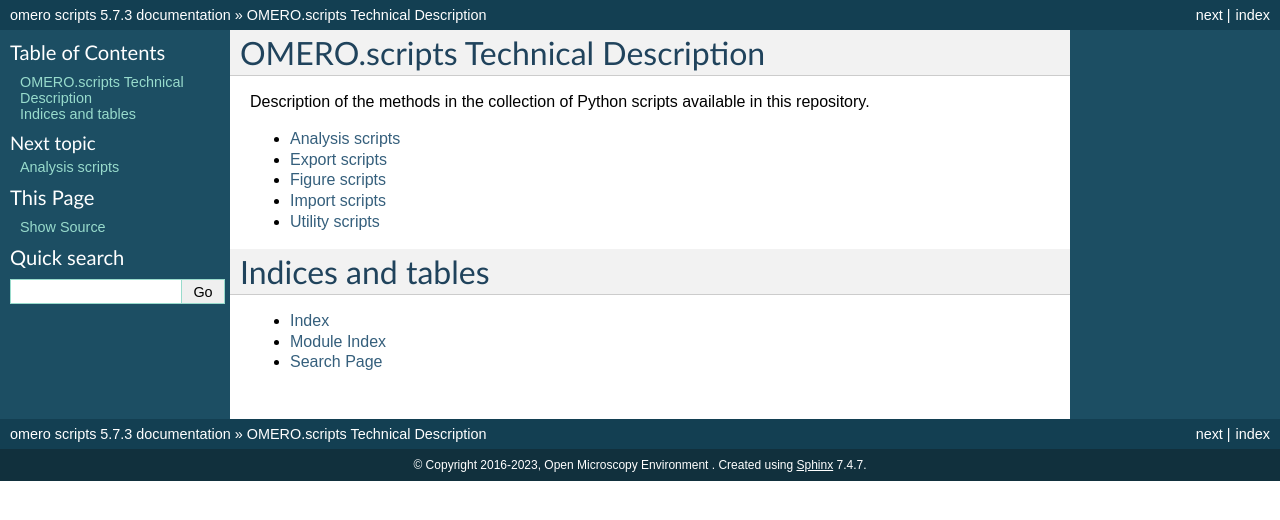
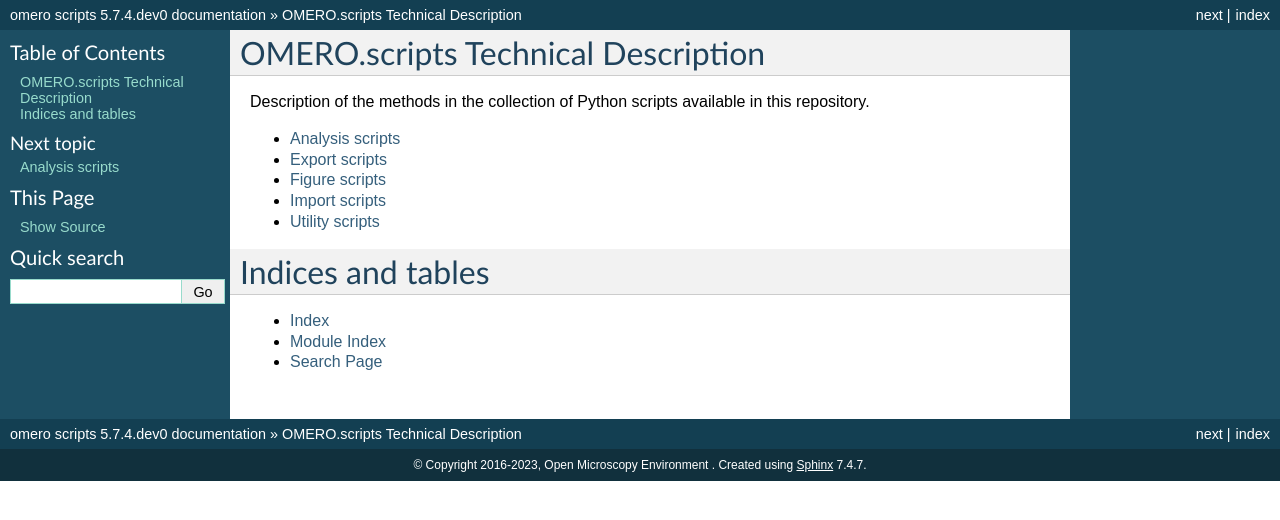
Before and after one commit to ome/omero-scripts, a Sphinx documentation site: the page built from docs/index.rst, in a window 1280 px wide. Shown: the top 520 px of the page. Built offline with Sphinx 7.4.7, drawn with Linux system fonts in a browser that asks for light colours.

Commit message:
Bump version: 5.7.3 → 5.7.4.dev0

```diff
--- a/docs/conf.py
+++ b/docs/conf.py
@@ -86,7 +86,7 @@
 
 # The full version, including alpha/beta/rc tags
 # The short X.Y version.
-version = '5.7.3'
+version = '5.7.4.dev0'
 release = version
 
 
--- a/setup.py
+++ b/setup.py
@@ -73,7 +73,7 @@
     return open(os.path.join(os.path.dirname(__file__), fname)).read()
 
 
-version = '5.7.3'
+version = '5.7.4.dev0'
 url = "https://github.com/ome/omero-scripts/"
 
 setup(
```
Also changed, not shown: .bumpversion.cfg.
